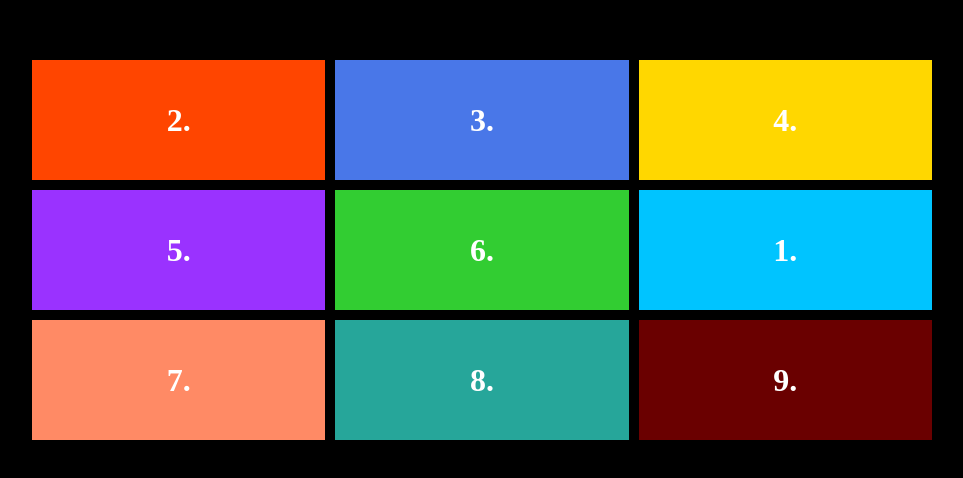
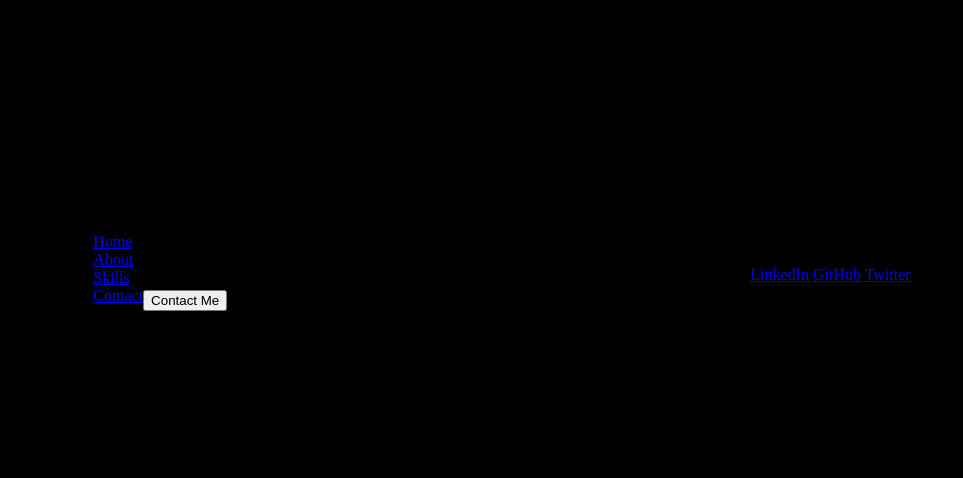
Before and after one commit to Sarithatammineni/Simplegridlayout, a plain HTML site: page index.html in a window 1280 px wide. Shown: the part 150-628 px from the top of the page, without its empty margins (158-1121 px from the left). Drawn offline with Linux system fonts and the light colour scheme.

Commit message:
Add files via upload

```diff
--- a/index.html
+++ b/index.html
@@ -1,26 +1,57 @@
 <!DOCTYPE html>
 <html lang="en">
 <head>
-    <meta charset="UTF-8">
-    <meta name="viewport" content="width=device-width, initial-scale=1.0">
-    <title>Simple Grid Layout</title>
-    <link rel="stylesheet" href="style.css">
+    <meta charset="UTF-8" />
+    <meta name="viewport" content="width=device-width, initial-scale=1.0" />
+    <title>Personal Portfolio</title>
+    <link rel="stylesheet" href="style.css" />
 </head>
 <body>
+    <header>
+        <div class="logo">My Portfolio</div>
+        <div id="menu-toggle">☰</div>
+        <nav>
+            <ul id="nav-links">
+                <li><a href="#home">Home</a></li>
+                <li><a href="#about">About</a></li>
+                <li><a href="#skills">Skills</a></li>
+                <li><a href="#contact">Contact</a></li>
+            </ul>
+        </nav>
+    </header>
 
-    <div class="grid-container">
-        <div class="box box2">2.</div>
-        <div class="box box3">3.</div>
-        <div class="box box4">4.</div>
+    <section class="hero" id="home">
+        <h1>Welcome to My Portfolio</h1>
+        <p>I'm a passionate developer who enjoys building clean and responsive websites.</p>
+        <button>Contact Me</button>
+    </section>
 
-        <div class="box box5">5.</div>
-        <div class="box box6">6.</div>
-        <div class="box box1">1.</div>
+    <section class="skills" id="skills">
+        <h2>My Skills</h2>
+        <div class="skills-grid">
+            <div class="skill-box">HTML</div>
+            <div class="skill-box">CSS</div>
+            <div class="skill-box">JavaScript</div>
+            <div class="skill-box">Java</div>
+            <div class="skill-box">C Programming</div>
+            <div class="skill-box">SQL</div>
+        </div>
+    </section>
 
-        <div class="box box7">7.</div>
-        <div class="box box8">8.</div>
-        <div class="box box9">9.</div>
-    </div>
+    <footer>
+        <p>Connect with me:</p>
+        <a href="#">LinkedIn</a>
+        <a href="#">GitHub</a>
+        <a href="#">Twitter</a>
+    </footer>
 
+    <script>
+        const menuToggle = document.getElementById("menu-toggle");
+        const navLinks = document.getElementById("nav-links");
+
+        menuToggle.addEventListener("click", () => {
+            navLinks.classList.toggle("active");
+        });
+    </script>
 </body>
 </html>
```
